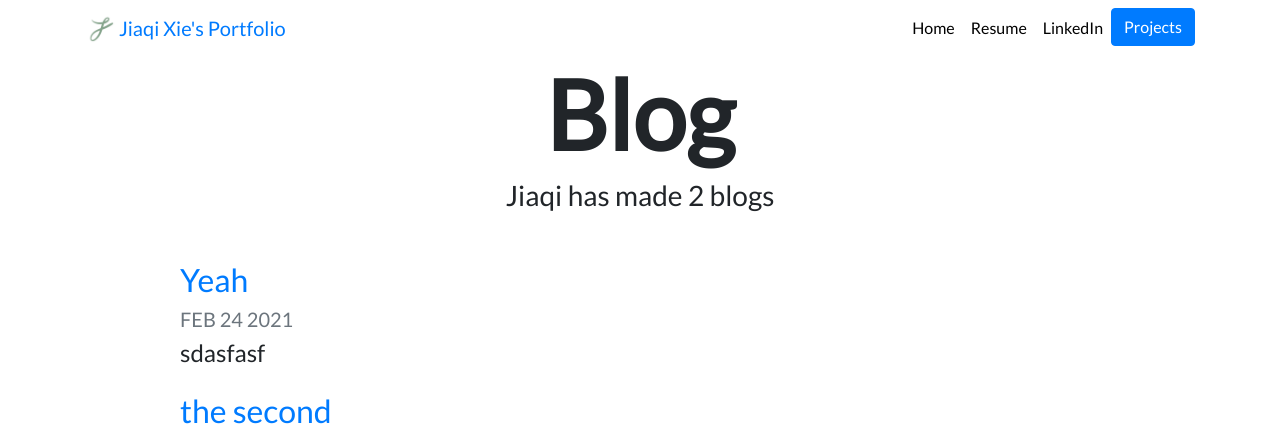
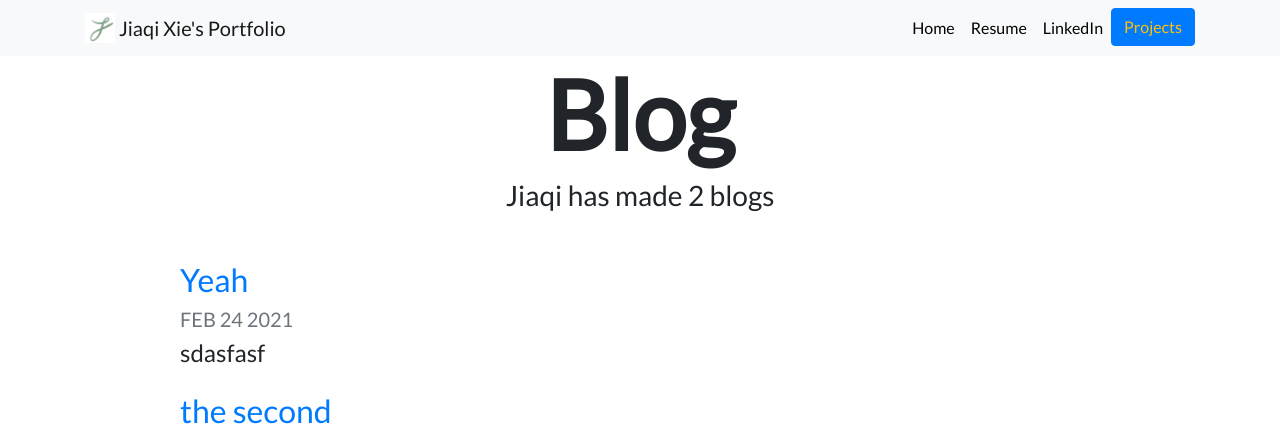
Before and after one commit to xiejiaqi77/personal_portfolio_project_fomal, a Django app: page /blog/ in a window 1280 px wide. Shown: the top 429 px of the page. Run offline with Django 3.2, Linux system fonts and the light colour scheme; data comes from the database, SQL or seed files in the repository; some libraries are stand-ins or nearby versions.

Commit message:
modified the navibar

```diff
--- a/personal_portfolio/settings.py
+++ b/personal_portfolio/settings.py
@@ -124,3 +124,9 @@ STATIC_ROOT = BASE_DIR / 'static'
 
 MEDIA_URL = '/media/'  # this can be modifid
 MEDIA_ROOT = BASE_DIR / 'media'   # must be 'media' instead of db.sqlite
+
+try:
+    from .local_settings import *
+
+except ImportError:
+    print("Looks like no local file. You must be on production")
--- a/portfolio/templates/portfolio/base.html
+++ b/portfolio/templates/portfolio/base.html
@@ -20,7 +20,7 @@
 </head>
 
 <body>
-  <nav id="topNav" class="navbar navbar-expand-md navbar-fixed-top">
+  <nav id="topNav" class="navbar navbar-expand-md navbar-light bg-light">
     <div class="container">
       <a class="navbar-brand" href="{% url 'home' %}">
         <img src="{% static "portfolio/Logo.png" %}" width="30" height="30" class="d-inline-block align-top" alt="Jiaqi's Logo">
@@ -41,7 +41,7 @@
             <a class="nav-link" href="https://www.linkedin.com/in/jiaqi-xie/" target="_blank">LinkedIn</a>
           </li>
           <li>
-            <a role="button" href="{% url 'project' %}" class="btn btn-primary">Projects</a>
+              <a role="button" href="{% url 'project' %}" class="btn btn-primary"><span class="text-warning">Projects</span></a>
           </li>
         </ul>
       </div>
```
